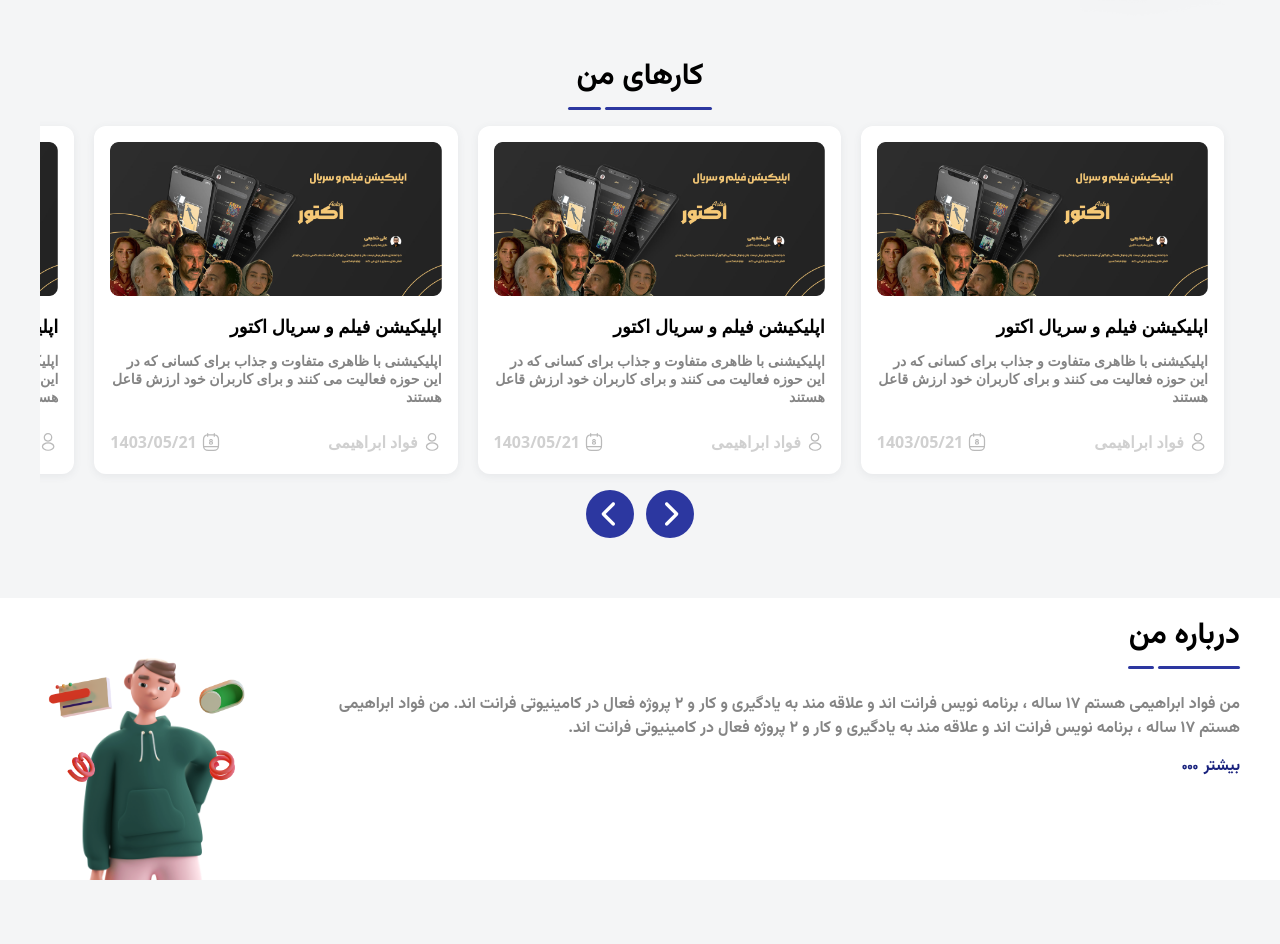
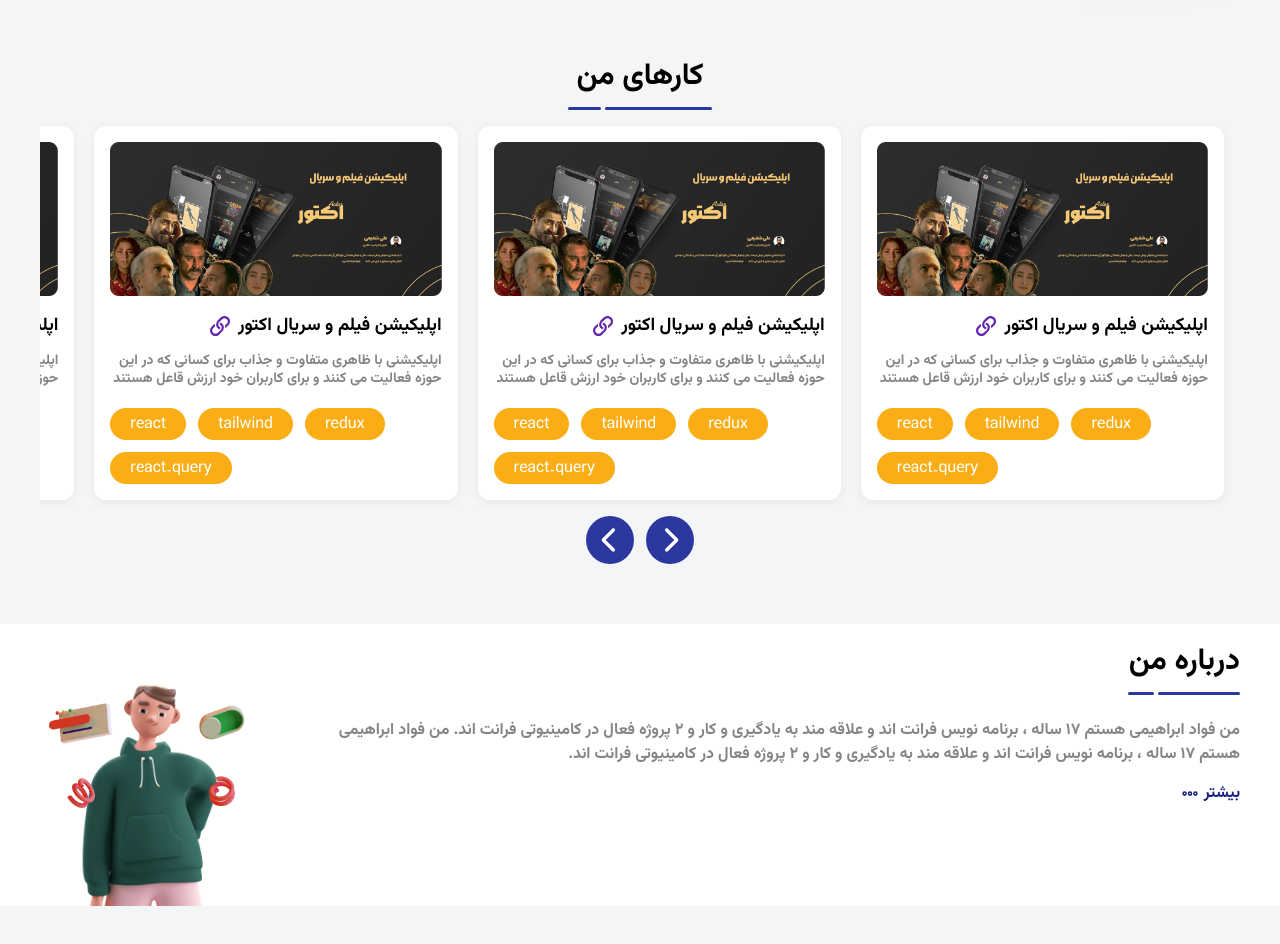
Before and after one commit to foadEbrahimi/Portfolio, a React (Vite) app: page / in a window 1280 px wide. Shown: the part 780-1724 px from the top of the page. Built offline with nearby package versions, Linux system fonts and the light colour scheme.

Commit message:
change work Cart

```diff
--- a/src/components/carts/Cart.jsx
+++ b/src/components/carts/Cart.jsx
@@ -1,32 +1,36 @@
 import React from "react";
+
 import img from "./Frame 44 (1).png";
-import user from "../../assets/images/svgs/user.svg";
-import date from "../../assets/images/svgs/date.svg";
+import link from "../../assets/images/svgs/link.svg";
+
 export default function Cart() {
   return (
-    <div className="rounded-xl bg-white p-4 shadow-1">
+    <div className="font-vazir rounded-xl bg-white p-4 shadow-1">
       <img src={img} className="w-full" alt="" draggable={false} />
       <div className="mt-4 space-y-3">
-        <h2 className="font-iranSans text-lg font-bold">
+        <h2 className="flex items-center gap-2 text-lg font-bold">
           اپلیکیشن فیلم و سریال اکتور
+          <a href="link">
+            <img src={link} className="w-5 cursor-pointer" alt="svg" />
+          </a>
         </h2>
-        <p className="min-w-[19rem] text-right font-iranSans text-sm font-semibold leading-[18px] text-natural-7 md:w-full">
+        <p className="min-w-[19rem] text-right text-sm font-semibold leading-[18px] text-natural-7 md:w-full">
           اپلیکیشنی با ظاهری متفاوت و جذاب برای کسانی که در این حوزه فعالیت می
           کنند و برای کاربران خود ارزش قاعل هستند
         </p>
       </div>
-      <div className="mt-5 flex items-center justify-between">
-        <div className="flex items-center gap-1">
-          <img src={user} className="w-5" alt="svg" draggable={false} />
-          <span className="font-iranSans text-sm font-semibold text-natural-3-caption lg:text-body-medium">
-            فواد ابراهیمی
-          </span>
+      <div className="mt-5 flex flex-row-reverse flex-wrap items-center gap-3">
+        <div className="rounded-full bg-warning-6 px-5 py-1 font-morraba text-white">
+          react
         </div>
-        <div className="flex items-center gap-1">
-          <img src={date} className="w-5" alt="svg" draggable={false} />
-          <span className="font-iranSans text-sm font-semibold text-natural-3-caption lg:text-body-medium">
-            1403/05/21
-          </span>
+        <div className="rounded-full bg-warning-6 px-5 py-1 font-morraba text-white">
+          tailwind
+        </div>
+        <div className="rounded-full bg-warning-6 px-5 py-1 font-morraba text-white">
+          redux
+        </div>
+        <div className="rounded-full bg-warning-6 px-5 py-1 font-morraba text-white">
+          react-query
         </div>
       </div>
     </div>
```
